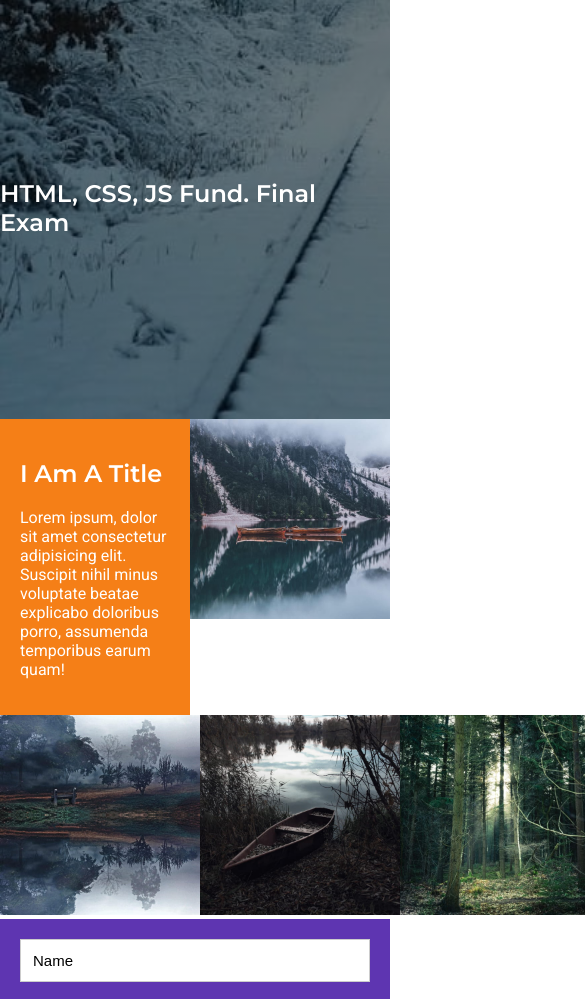
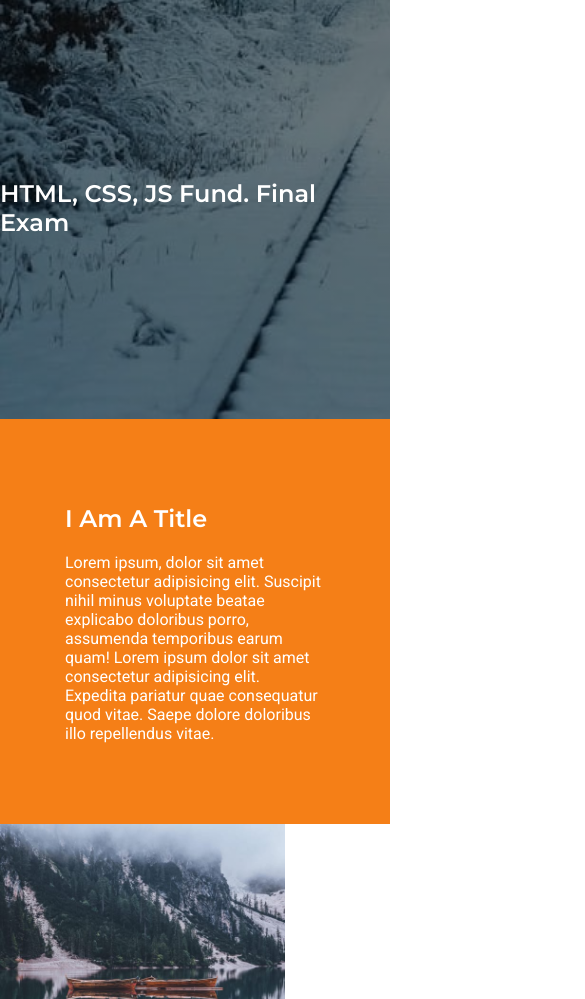
Before and after one commit to anshpaghadal/HTML-CSS-JS, a plain HTML site: page Html, Css, JS Jeremy/final exam html/index.html in a window 390 px wide. Shown: the part 77-1076 px from the top of the page, 585 px wide, since content can reach past the window. Drawn offline with Linux system fonts and the light colour scheme.

Commit message:
Add files via upload

```diff
--- a/Html, Css, JS Jeremy/final exam html/CSS/style.css
+++ b/Html, Css, JS Jeremy/final exam html/CSS/style.css
@@ -1,12 +1,20 @@
-*{
+/* universal tags */
+
+* {
     box-sizing: border-box;
 }
-body{
+
+body {
     margin: 0;
     padding: 0;
-    font-family: 'Roboto', sans-serif;}
+    font-family: 'Roboto', sans-serif;
+}
 
-h1,h2,h3,h4,h5{
+h1,
+h2,
+h3,
+h4,
+h5 {
     font-family: 'Montserrat', sans-serif;
 }
 
@@ -15,29 +23,37 @@ h1,h2,h3,h4,h5{
     /* margin-inline: auto; */
 }
 
-.flex{
+.flex {
     display: flex;
     align-items: center;
 
 }
+
 /* header  */
 
-header{
+header {
     background-color: #125784;
 }
-.header{
+
+.header {
     justify-content: space-between;
 }
-.header img{
+
+.header img {
     width: 70px;
 }
 
-.links , .links a{
+.links,
+.links a {
     color: white;
     text-decoration: none;
-    word-spacing:11px;
-    margin-right:19px ;
+    word-spacing: 11px;
+    margin-right: 19px;
     align-items: center;
+}
+
+a:hover {
+    color: red;
 }
 
 .text-box {
@@ -51,16 +67,17 @@ background-color: #125784;
 
 /* main part  */
 
-.main-title{
-    /* margin-top: -5px; */
+.main-title {
+
     height: 50vh;
-    background-image: linear-gradient(rgba(0, 0, 0, 0.527),rgba(0, 0, 0, 0.5)) , url(../img/img1.jpg);
+    background-image: linear-gradient(rgba(0, 0, 0, 0.527), rgba(0, 0, 0, 0.5)), url(../img/img1.jpg);
     background-size: cover;
 
-    /* background-color: ; */
+
     background-repeat: no-repeat;
 }
-.main-title{
+
+.main-title {
     display: flex;
     font-weight: 700;
     align-items: center;
@@ -74,50 +91,63 @@ color: white;
 
 
 
-.flex-con{
+.flex-con {
     display: flex;
     max-width: fit-content;
     justify-content: space-between;
+    flex-wrap: wrap;
+
 }
 
-.text{
+.text {
     background-color: #f57f17;
     color: white;
     float: left;
-    padding: 20px;
-    width: 1000px;
-}
+    padding: 65px;
+    width: 1211px;
+    flex: 2 1 auto;
 
-.img-2 img{
-    float: right;
-    height: 200px;
 }
 
 
-.flex-img img{
-width: 200px;
+.img-2 img {
+    float: right;
+    height: 285px;
+}
+
+.flex-img {
+    flex-wrap: wrap;
+}
+
+.flex-img img {
+    width: 498px;
 }
 
 
 
 /* form  */
-.formm{
+.formm {
     background-color: #5e35b1;
     justify-content: center;
 
 }
-.form{
+
+.form {
 
     color: white;
     max-width: 500px;
     margin: 0 auto;
-padding: 20px ;
+    padding: 20px;
     justify-content: center;
-align-items: center ;
+    align-items: center;
 
 }
 
-input[type=text], input[type=email],  input[type=password], input[type=submit], #comments{
+input[type=text],
+input[type=email],
+input[type=password],
+input[type=submit],
+#comments {
     font-size: 15px;
     width: 100%;
     padding: 12px;
@@ -126,22 +156,58 @@ margin-bottom: 20px;
     resize: vertical;
 }
 
-::placeholder{
+::placeholder {
     color: black;
 
 }
 
 /* footer  */
 
-footer{
+footer {
     background-color: black;
     color: white;
 }
 
-footer img{
+footer img {
     width: 70px;
 }
 
-.ftr-txt{
-    margin-left: 22px;
+.ftr-txt {
+    margin-left: 30px;
+    padding: 20px;
 }
+
+
+/* Responsive  */
+
+@media screen and (max-width: 800px) {
+    header {
+        display: block;
+        align-items: center;
+    }
+
+    .flex-con {
+        display: flex;
+        max-width: fit-content;
+        justify-content: space-between;
+        flex-wrap: wrap;
+
+    }
+
+    .text {
+        background-color: #f57f17;
+        color: white;
+        float: left;
+        padding: 65px;
+        width: 1211px;
+        flex: 2 1 auto;
+
+    }
+
+
+    .img-2 img {
+        float: right;
+        height: 285px;
+    }
+
+}
--- a/Html, Css, JS Jeremy/final exam html/index.html
+++ b/Html, Css, JS Jeremy/final exam html/index.html
@@ -1,6 +1,16 @@
+<!-- Name: Ansh Mukeshbhai Paghadal
+student No: 200544015
+Final Exam html -->
+
+
+<!-- here we are using html 5 -->
 <!DOCTYPE html>
 <html lang="en">
+
 <head>
+
+
+    <!-- meta and tile  -->
     <meta charset="utf-8">
     <meta name="viewport" content="width-device-width, initial-scale=1">
     <meta name="description" content="this is the final exam of html, css and js">
@@ -8,20 +18,26 @@
     <title>FINAL EXAM</title>
 
 
-
+    <!-- adding google fonts  -->
     <link rel="preconnect" href="https://fonts.googleapis.com">
     <link rel="preconnect" href="https://fonts.gstatic.com" crossorigin>
-    <link href="https://fonts.googleapis.com/css2?family=Montserrat:wght@600&family=Roboto&display=swap" rel="stylesheet">
+    <link href="https://fonts.googleapis.com/css2?family=Montserrat:wght@600&family=Roboto&display=swap"
+        rel="stylesheet">
     <link rel="preconnect" href="https://fonts.googleapis.com">
     <link rel="preconnect" href="https://fonts.gstatic.com" crossorigin>
     <link href="https://fonts.googleapis.com/css2?family=Roboto&display=swap" rel="stylesheet">
 
 
-
+    <!-- adding css  -->
 
     <link rel="stylesheet" href="./CSS/style.css">
+    <!-- adding js  -->
+    <script src="./JS/script.js"></script>
 </head>
+
 <body>
+
+    <!-- header part  -->
     <header>
         <nav>
             <div class="header flex container">
@@ -41,7 +57,7 @@
         </nav>
     </header>
 
-
+<!-- main part  -->
 
     <main>
         <section class="main-title container">
@@ -52,12 +68,15 @@
 
 
 
-
+<!-- section of our text and image  -->
 
         <section class="flex-con container">
             <div class="text">
                 <h2>I Am A Title</h2>
-    <p>Lorem ipsum, dolor sit amet consectetur adipisicing elit. Suscipit nihil minus voluptate beatae explicabo doloribus porro, assumenda temporibus earum quam!</p>
+                <p>Lorem ipsum, dolor sit amet consectetur adipisicing elit. Suscipit nihil minus voluptate beatae
+                    explicabo doloribus porro, assumenda temporibus earum quam! Lorem ipsum dolor sit amet consectetur
+                    adipisicing elit. Expedita pariatur quae consequatur quod vitae. Saepe dolore doloribus illo
+                    repellendus vitae.</p>
             </div>
             <div class="img-2">
                 <img src="./img/img2.jpg" alt="img-2">
@@ -65,7 +84,7 @@
         </section>
 
 
-
+<!-- section of 3 images  -->
         <section class="flex-img container">
 
 
@@ -84,6 +103,9 @@
             </div>
         </section>
 
+
+
+        <!-- form section  -->
         <section class="formm">
             <div class="form">
                 <form>
@@ -95,30 +117,36 @@
 
                     <label for="password"></label>
                     <input type="password" id="password" name="password" placeholder="Password"><br>
+                    <p>Pick One:</p>
 
-        <label for="truefalse">Pick One:</label><br>
                     <input type="radio" id="true" name="truefalse" value="true">
                     <label for="true">True</label><br>
                     <input type="radio" id="false" name="truefalse" value="false">
                     <label for="false">False</label><br>
 
                     <label for="comments"></label><br>
-        <textarea id="comments" name="comments" rows="2" cols="23" maxlength="200" placeholder="Leave a message"></textarea><br>
+                    <textarea id="comments" name="comments" rows="2" cols="23" maxlength="200"
+                        placeholder="Leave a message"></textarea><br>
 
                     <input type="submit" value="Submit">
                 </form>
             </div>
         </section>
     </main>
+
+
+    <!-- footer  -->
     <footer class="flex">
         <div class="img-ftr">
-        <img class= "footer-logo" src="./img/sample-logo.png">
+            <img class="footer-logo" src="./img/sample-logo.png" alt="logo">
         </div>
         <div class="ftr-txt">
-        <p class="footer-article">
             <h3>Title</h3>
-            <p>Lorem ipsum dolor, sit amet consectetur adipisicing elit. Dolore consequatur recusandae sint laborum consequuntur! Natus eius quasi iusto placeat fuga inventore? Tempora, distinctio ex quo cupiditate veniam hic commodi repellat.</p>
+            <p>Lorem ipsum dolor, sit amet consectetur adipisicing elit. Dolore consequatur recusandae sint laborum
+                consequuntur! Natus eius quasi iusto placeat fuga inventore? Tempora, distinctio ex quo cupiditate
+                veniam hic commodi repellat.</p>
         </div>
     </footer>
 </body>
+
 </html>
```
Lines whose indentation alone changed are shown as unchanged.
